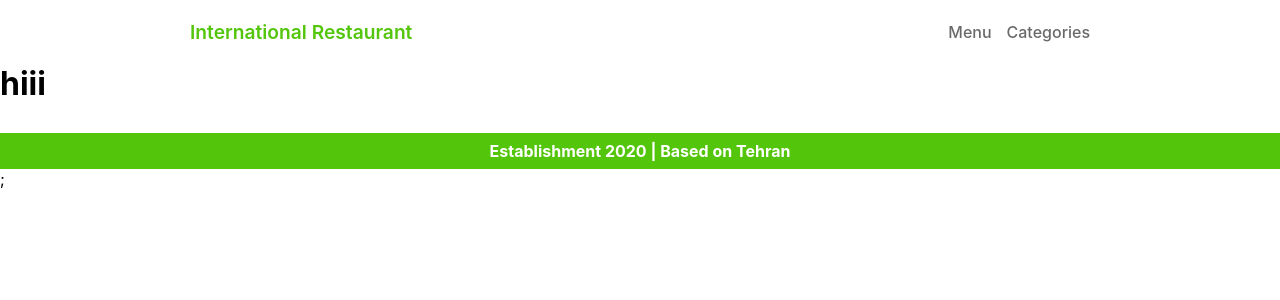
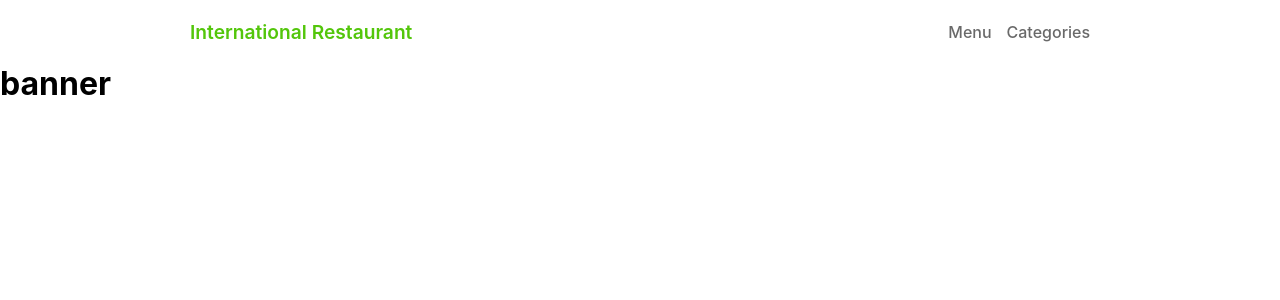
Before and after one commit to rasamkamyar/Internatinal-Restaurant, a Next.js app in the folder international-restaurant/: page / in a window 1280 px wide. Shown: the top 300 px of the page. Built offline with nearby package versions, Linux system fonts and the light colour scheme.

Commit message:
edit main page

```diff
--- a/international-restaurant/components/layout/index.js
+++ b/international-restaurant/components/layout/index.js
@@ -7,7 +7,7 @@ function Layout({ children }) {
     <div>
       <Header />
       <div className={Style.container}>{children}</div>
-      <Footer />;
+      {/* <Footer />; */}
     </div>
   );
 }
--- /dev/null
+++ b/international-restaurant/components/modules/Banner/index.js
@@ -0,0 +1,8 @@
+function Banner(){
+    return(
+        <h1>
+            banner
+        </h1>
+    )
+}
+export default Banner
--- /dev/null
+++ b/international-restaurant/components/templates/HomePage/index.js
@@ -0,0 +1,10 @@
+import Banner from "@/components/modules/Banner";
+
+function HomePage() {
+  return (
+  <div>
+    <Banner />
+  </div>);
+}
+
+export default HomePage;
--- a/international-restaurant/pages/index.js
+++ b/international-restaurant/pages/index.js
@@ -1,7 +1,9 @@
+import HomePage from "@/components/templates/HomePage";
+
 export default function Home() {
   return (
     <>
-      <h1>hiii</h1>
+      <HomePage />
     </>
   );
 }
```
Also changed, not shown: international-restaurant/components/modules/Banner/index.module.css (added), international-restaurant/components/templates/HomePage/index.module.css (added).
